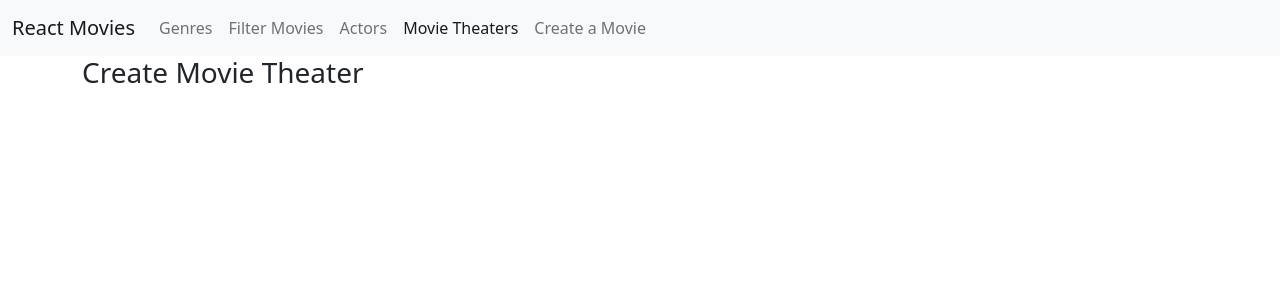
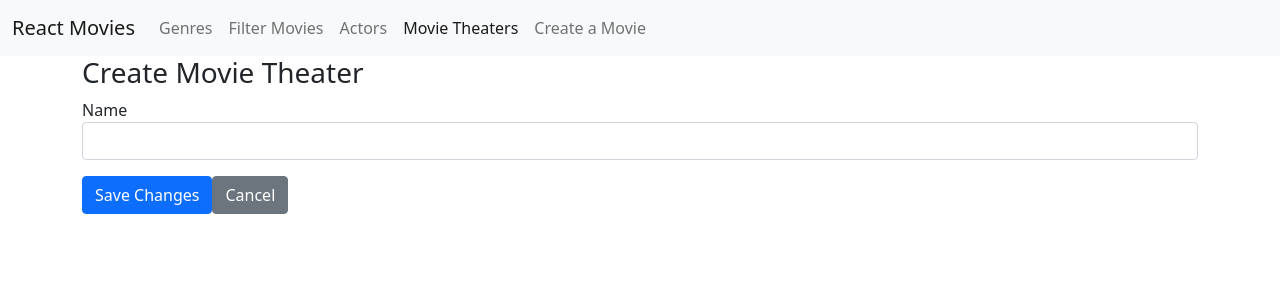
Before and after one commit to tathagat-noesys/Movies_App, a React (Vite) app in the folder movies-frontend/: page /movietheaters/create in a window 1280 px wide. Shown: the top 300 px of the page. Built offline with nearby package versions, Linux system fonts and the light colour scheme.

Commit message:
intalled leaflet

```diff
--- a/movies-frontend/package.json
+++ b/movies-frontend/package.json
@@ -10,11 +10,14 @@
     "preview": "vite preview"
   },
   "dependencies": {
+    "@react-leaflet/core": "^2.1.0",
     "@types/react-router-dom": "^5.3.3",
     "bootstrap": "5.0",
     "formik": "^2.4.5",
+    "leaflet": "^1.9.4",
     "react": "^18.2.0",
     "react-dom": "^18.2.0",
+    "react-leaflet": "^4.2.1",
     "react-markdown": "^8.0.7",
     "react-router-dom": "^6.16.0",
     "typed-react-markdown": "^0.1.0",
--- a/movies-frontend/src/MovieTheaters/CreateMovieThreaters.tsx
+++ b/movies-frontend/src/MovieTheaters/CreateMovieThreaters.tsx
@@ -1,7 +1,13 @@
+import MovieTheaterForm from "./MovieTheaterForm";
+
 const CreateMovieTheater = () => {
   return (
     <>
       <h3>Create Movie Theater</h3>
+      <MovieTheaterForm
+        model={{ name: "" }}
+        onSubmit={(values) => console.log(values)}
+      />
     </>
   );
 };
--- a/movies-frontend/src/MovieTheaters/EditMovieThreaters.tsx
+++ b/movies-frontend/src/MovieTheaters/EditMovieThreaters.tsx
@@ -1,7 +1,13 @@
+import MovieTheaterForm from "./MovieTheaterForm";
+
 const EditMovieTheater = () => {
   return (
     <>
       <h3>Edit Movie Theater</h3>
+      <MovieTheaterForm
+        model={{ name: "Gopalan" }}
+        onSubmit={(values) => console.log(values)}
+      />
     </>
   );
 };
--- /dev/null
+++ b/movies-frontend/src/MovieTheaters/MovieTheaterForm.tsx
@@ -0,0 +1,43 @@
+import { Form, Formik, FormikHelpers } from "formik";
+import TextField from "./../forms/TextField";
+import Button from "../utils/Button";
+import { Link } from "react-router-dom";
+import { movieTheaterCreationDTO } from "./movietheater.model";
+import * as Yup from "yup";
+const MovieTheaterForm = (props: MovieTheaterProps) => {
+  return (
+    <Formik
+      initialValues={props.model}
+      onSubmit={props.onSubmit}
+      validationScheme={Yup.object({
+        name: Yup.string()
+          .required("This field is required")
+          .FirstLetterUppercase(),
+      })}
+    >
+      {(formikProps) => (
+        <Form>
+          <TextField field="name" />
+
+          <Button type="submit" disabled={formikProps.isSubmitting}>
+            Save Changes
+          </Button>
+          <Link className="btn btn-secondary" to={"/movietheaters"}>
+            {" "}
+            Cancel
+          </Link>
+        </Form>
+      )}
+    </Formik>
+  );
+};
+
+export default MovieTheaterForm;
+
+interface MovieTheaterProps {
+  model: movieTheaterCreationDTO;
+  onSubmit(
+    values: movieTheaterCreationDTO,
+    actions: FormikHelpers<movieTheaterCreationDTO>
+  ): void;
+}
--- a/movies-frontend/src/MovieTheaters/movieTheater.model.d.ts
+++ b/movies-frontend/src/MovieTheaters/movieTheater.model.d.ts
@@ -0,0 +1,3 @@
+export interface movieTheaterCreationDTO {
+  name: string;
+}
```
Also changed, not shown: 1 other file (tests, documents, lock files or other folders).
